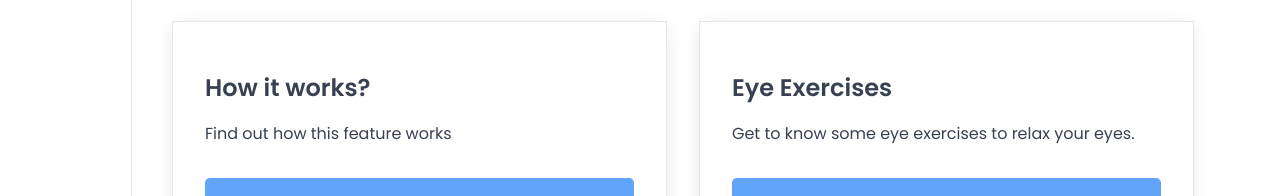
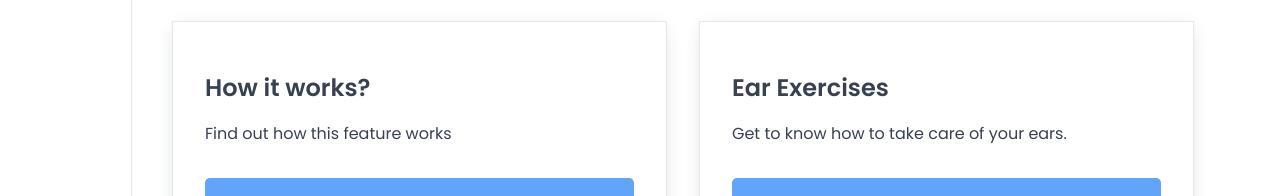
Before and after one commit to siddhigate/dev-care-app, a React (Create React App) app: page /earcare in a window 1280 px wide. Shown: the part 695-891 px from the top of the page. Built offline with nearby package versions, Linux system fonts and the light colour scheme; what @tensorflow-models/knn-classifier would draw is missing.

Commit message:
fix: typo

```diff
--- a/src/screens/EarCare.js
+++ b/src/screens/EarCare.js
@@ -33,9 +33,9 @@ function EarCare() {
               </button>
             </div>
             <div className="card">
-              <p className="fw-bold fs-lg">Eye Exercises</p>
+              <p className="fw-bold fs-lg">Ear Exercises</p>
               <p className="fs-sm mb-md">
-                Get to know some eye exercises to relax your eyes.
+                Get to know how to take care of your ears.
               </p>
               <button
                 className="btn btn-primary"
```
